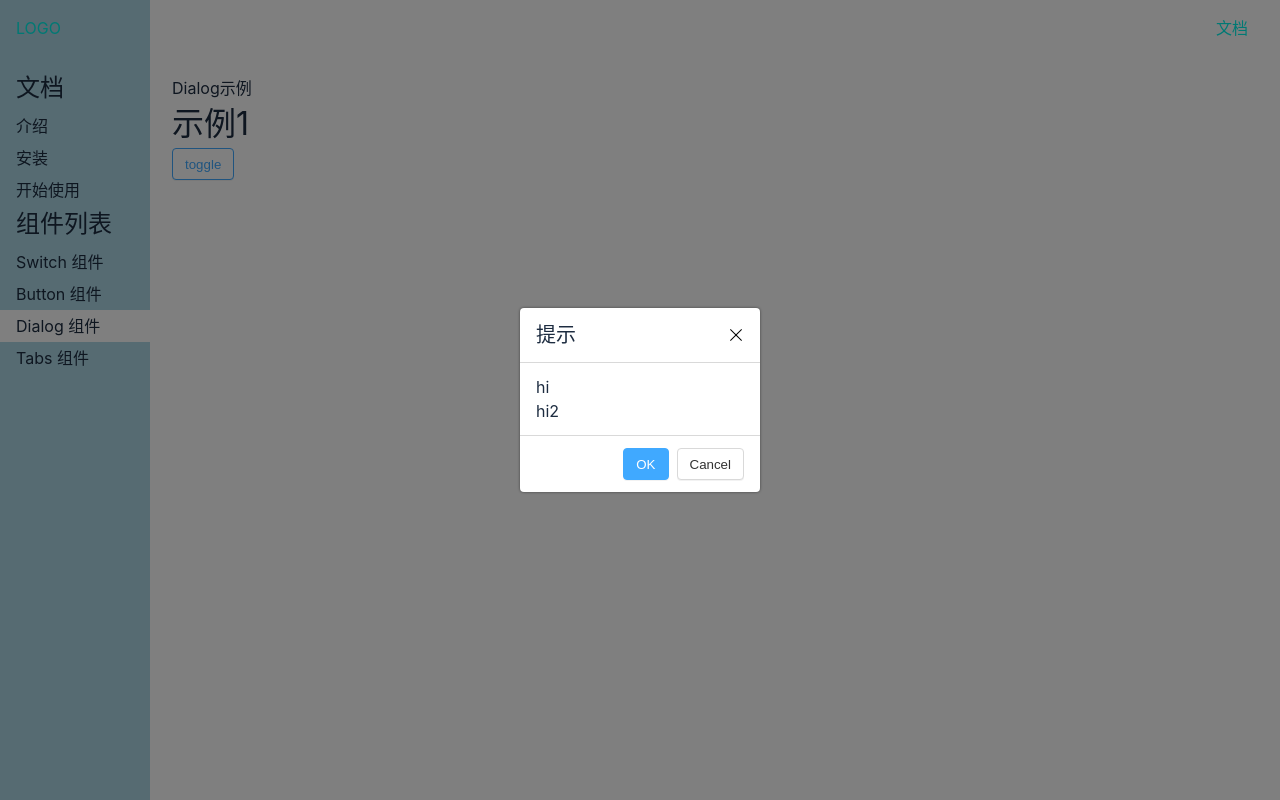
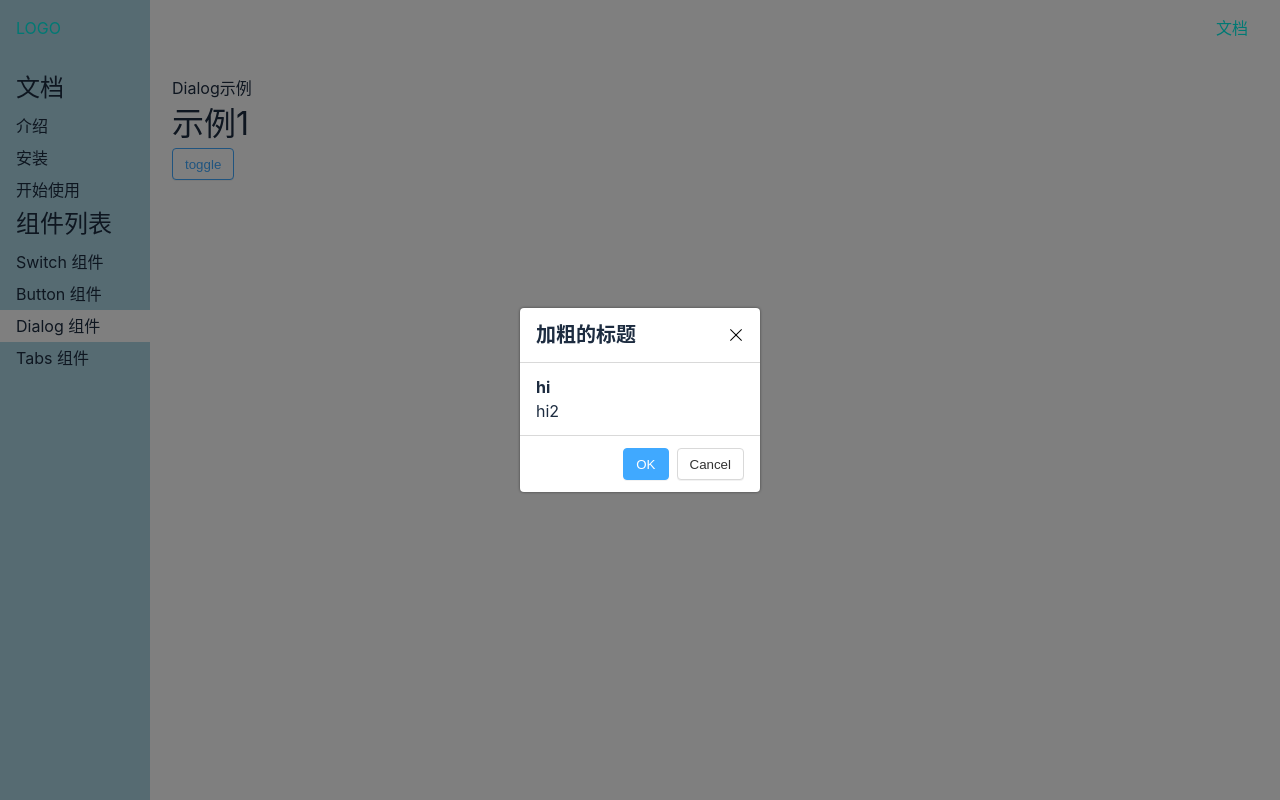
Before and after one commit to JinYoMo/Custom-UI, a Vue app in the folder CoCo-UI/: page /#/doc/dialog in a window 1280 px wide. Both pictures are taken after a click on the button "toggle". Built offline with nearby package versions, Linux system fonts and the light colour scheme.

Commit message:
title和content使用具名插槽

```diff
--- a/CoCo-UI/src/components/DialogDemo.vue
+++ b/CoCo-UI/src/components/DialogDemo.vue
@@ -4,8 +4,13 @@
   <Button @click="toggle">toggle</Button>
   <!-- 两种方式相同 <Dialog :visible="x" @update:visible="x=$event"></Dialog> -->
   <Dialog v-model:visible="x" :closeOnClickOverlay="false" :ok="f1" :cancel="f2">
-    <div>hi</div>
-    <div>hi2</div>
+    <template v-slot:content>
+      <strong>hi</strong>
+      <div>hi2</div>
+    </template>
+    <template v-slot:title>
+      <strong>加粗的标题</strong>
+    </template>
   </Dialog>
 </template>
 
--- a/CoCo-UI/src/lib/Dialog.vue
+++ b/CoCo-UI/src/lib/Dialog.vue
@@ -3,10 +3,14 @@
     <div class="coco-dialog-overlay" @click="onClickOverlay"></div>
     <div class="coco-dialog-wrapper">
       <div class="coco-dialog">
-        <header>{{title}} <span @click="close" class="coco-dialog-close"></span></header>
+        <header>
+          <!-- 具名插槽 -->
+          <slot name="title" />
+          <span @click="close" class="coco-dialog-close"></span>
+        </header>
         <main>
-          <!-- 插槽 -->
-          <slot />
+          <!-- 具名插槽 -->
+          <slot name="content" />
         </main>
         <footer>
           <Button @click="ok" level="main">OK</Button>
@@ -20,10 +24,6 @@
 import Button from "./Button.vue";
 export default {
   props: {
-    title: {
-      type: String,
-      default: "提示",
-    },
     visible: {
       type: Boolean,
       default: false,
```
